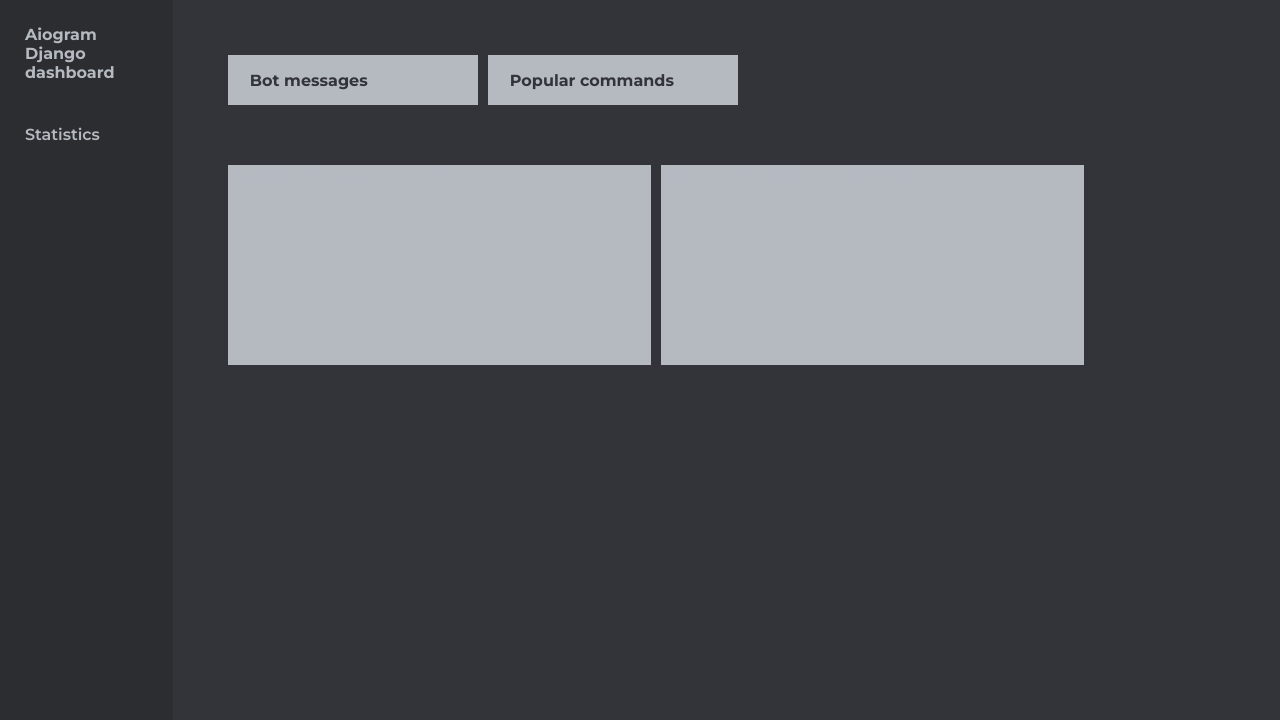
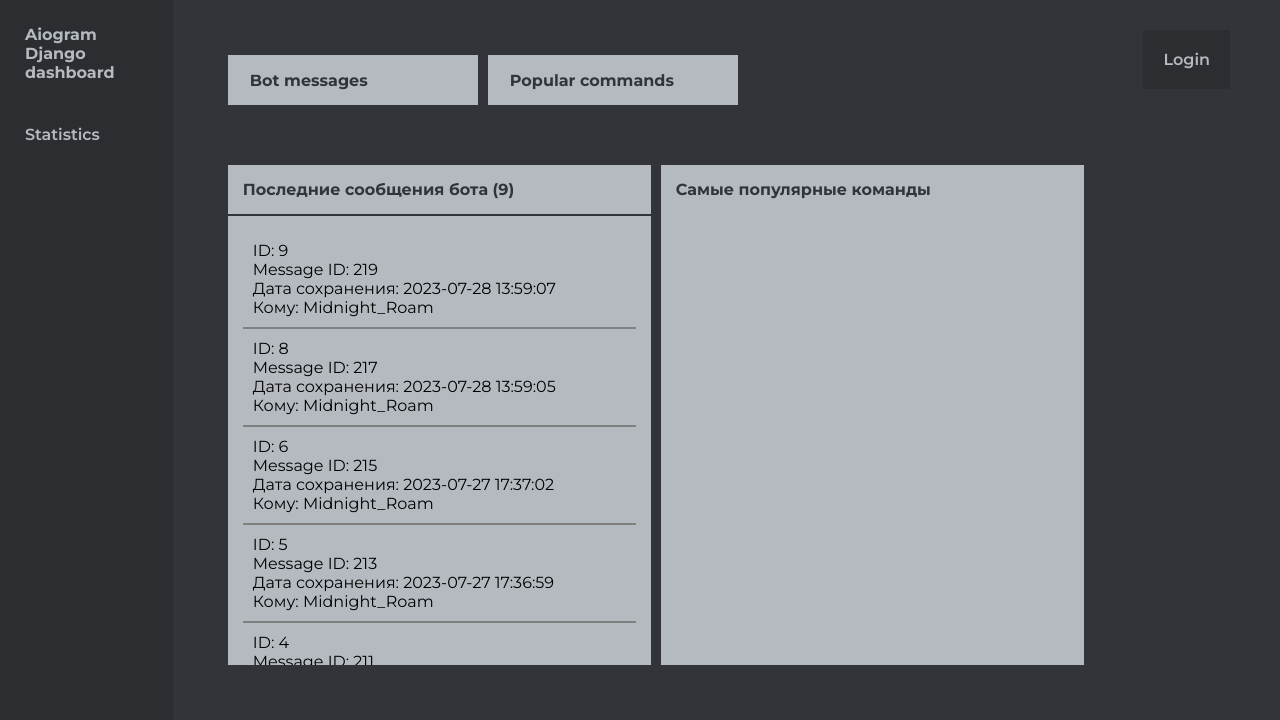
Before and after one commit to MidnightRoam/tg_bot_aiogram_django, a Django app: page / in a window 1280 px wide. Shown: the top 720 px of the page. Run offline with Django 4.2, Linux system fonts and the light colour scheme; data comes from the database, SQL or seed files in the repository; both versions use the stored data as it was after the commit.

Commit message:
Rethinking the file structure of the project. Added new css styles, changed MessageListView and html documents.

```diff
--- a/service/bot_messages/views.py
+++ b/service/bot_messages/views.py
@@ -1,8 +1,49 @@
+from django.shortcuts import get_object_or_404
 from django.views.generic import ListView
 
 from .models import Message
 
 
 class MessageListView(ListView):
+    """
+    Класс MessageListView представляет представление списка сообщений в боте.
+
+    Атрибуты:
+        template_name (str): Имя шаблона для отображения списка сообщений.
+        model (Model): Модель, используемая для получения данных сообщений.
+
+    Методы:
+        get_queryset(): Возвращает QuerySet с сообщениями, отсортированными по дате.
+        get_context_data(**kwargs): Возвращает контекст данных для отображения списка сообщений.
+
+    """
     template_name = 'bot_messages/messages_list.html'
     model = Message
+
+    def get_queryset(self):
+        """
+        Возвращает QuerySet с сообщениями, отсортированными по дате.
+        """
+        username_sort = self.request.GET.get('username')
+        group_sort = self.request.GET.get('group')
+        if username_sort:
+            return Message.objects.filter('to_whom').order_by('-date')
+        if group_sort:
+            return Message.objects.filter('to_whom').order_by('-date')
+
+        return Message.objects.all().order_by('-date')
+
+    def get_context_data(self, **kwargs):
+        """
+        Возвращает контекст данных для отображения списка сообщений.
+
+        Аргументы:
+            **kwargs: Дополнительные аргументы для метода get_context_data.
+
+        Возвращает:
+            dict: Контекст данных для использования в шаблоне.
+        """
+        context = super().get_context_data(**kwargs)
+        context["title"] = "Bot analytics"
+        context["messages"] = self.get_queryset()
+        return context
--- a/service/service/settings.py
+++ b/service/service/settings.py
@@ -38,7 +38,8 @@ INSTALLED_APPS = [
     'django.contrib.messages',
     'django.contrib.staticfiles',
 
-    'bot_messages.apps.BotMessagesConfig'
+    'bot_messages.apps.BotMessagesConfig',
+    'tgbot.apps.TgbotConfig'
 ]
 
 MIDDLEWARE = [
--- a/service/static/css/dashboard.css
+++ b/service/static/css/dashboard.css
@@ -1,7 +1,21 @@
 .dashboard {
     display: flex;
-    flex-direction: column;
+    flex-direction: row;
+    justify-content: space-between;
     padding: 50px;
+}
+
+.auth .user-profile__link {
+    font-weight: 600;
+    background-color: #2b2d31;
+    padding: 20px;
+    text-decoration: none;
+    transition: 0.2s;
+}
+
+.auth .user-profile__link:hover {
+    color: #2b2d31;
+    background-color: #b5bac1;
 }
 
 .dashboard .statistic {
@@ -44,8 +58,25 @@
 .content .article__default {
     background-color: #b5bac1;
     width: 40%;
-    height: 200px;
+    height: 500px;
+    overflow: auto;
     justify-self: left;
     align-self: center;
     margin: 5px;
 }
+
+.content .article__default .title {
+    color: #32343a;
+    padding: 15px;
+}
+
+.content .article__default .messages__ul {
+    border-top: 2px solid #32343a;
+    padding: 15px;
+    list-style-type: none;
+}
+.messages__ul .message__ul {
+    padding: 10px;
+    list-style-type: none;
+    border-bottom: 2px solid grey;
+}
--- a/service/templates/bot_messages/messages_list.html
+++ b/service/templates/bot_messages/messages_list.html
@@ -6,6 +6,8 @@
 <link rel="stylesheet" href="{% static 'css/include/sidebar.css' %}">
 {% endblock %}
 
+{% block title %} {{ title }} {% endblock %}
+
 {% block content %}
 <div class="container">
     {% include 'include/sidebar.html' %}
@@ -13,10 +15,22 @@
     {% include 'include/dashboard-controls.html' %}
         <section class="articles">
             <article class="article__default bot__messages">
-                <h1>Последние сообщения бота</h1>
+<!--                {% include 'include/filtering_form.html' %}-->
+                <h1 class="title">Последние сообщения бота ({{ messages|length }})</h1>
+                <ul class="messages__ul">
+                    {% for message in messages %}
+                    <ul class="message__ul">
+                        <li class="message_li">ID: {{ message.id }}</li>
+                        <li class="message_li">Message ID: {{ message.message_id }}</li>
+                        <li class="message_li">Дата сохранения: {{ message.date }}</li>
+                        <li class="message_li">Кому: {{ message.to_whom }}</li>
+                    </ul>
+                    {% endfor %}
+                </ul>
             </article>
             <article class="article__default popular__commands">
-                <h1>Самые популярные команды</h1>
+                <h1 class="title">Самые популярные команды</h1>
+                <p class="text__content"></p>
             </article>
         </section>
     </section>
--- a/service/templates/include/dashboard-controls.html
+++ b/service/templates/include/dashboard-controls.html
@@ -3,4 +3,14 @@
         <a href="{% url 'messages-list' %}" class="link">Bot messages</a>
         <a href="#" class="link">Popular commands</a>
     </section>
+    {% if user.is_authenticated %}
+    <section class="auth">
+        <a href="#" class="user-profile__link">{{ user }}</a>
+        <a href="#" class="user-profile__link">Logout</a>
+    </section>
+    {% else %}
+    <section class="auth">
+        <a href="#" class="user-profile__link">Login</a>
+    </section>
+    {% endif %}
 </div>
--- /dev/null
+++ b/service/templates/include/filtering_form.html
@@ -0,0 +1,13 @@
+<form action="" id="filtering-form" method="get" name="filter">
+    <select class="select__main select" name="order_by">
+        <option value="username">Сортировка по пользователю</option>
+        <option value="group">Сортировка по группе</option>
+    </select>
+    <select>
+        <option value="username">Сортировка по пользователю</option>
+        {% for username in messages.to_whom %}
+            <option value="">{{ username }}</option>
+        {% endfor %}}
+    </select>
+    <button class="btn-primary" type="submit">Сортировать</button>
+</form>
--- /dev/null
+++ b/service/tgbot/apps.py
@@ -0,0 +1,6 @@
+from django.apps import AppConfig
+
+
+class TgbotConfig(AppConfig):
+    default_auto_field = 'django.db.models.BigAutoField'
+    name = 'tgbot'
--- a/tgbot/database/sqlite.py
+++ b/service/tgbot/database/sqlite.py
@@ -10,7 +10,8 @@ async def db_start():
     """
     global db, cur
 
-    db_filename = "service/db.sqlite3"
+    service_folder = os.path.dirname(os.path.dirname(os.path.abspath('service')))
+    db_filename = os.path.join(service_folder, "db.sqlite3")
     if os.path.exists(db_filename):
         db = await aiosqlite.connect(db_filename)
         cur = await db.cursor()
--- a/tgbot/handlers/client.py
+++ b/service/tgbot/handlers/client.py
@@ -4,9 +4,9 @@ from random import randrange
 import requests
 from aiogram import types, Dispatcher
 
-from tgbot.config import OPEN_WEATHERMAP_TOKEN, NY_TIMES_API_TOKEN
-from tgbot.keyboards.reply_keyboards import get_default_keyboard
-from tgbot.database.sqlite import get_bot_messages_db, save_bot_message_db
+from service.tgbot.config import OPEN_WEATHERMAP_TOKEN, NY_TIMES_API_TOKEN
+from service.tgbot.keyboards.reply_keyboards import get_default_keyboard
+from service.tgbot.database.sqlite import save_bot_message_db
 
 HELP_COMMANDS = """
 <strong>Поддерживаемые команды</strong>:
--- a/tgbot/main.py
+++ b/service/tgbot/main.py
@@ -1,8 +1,8 @@
 from aiogram import executor
 
-from tgbot.config import dp
-from tgbot.handlers import client
-from tgbot.database.sqlite import db_start
+from service.tgbot.config import dp
+from service.tgbot.handlers import client
+from service.tgbot.database.sqlite import db_start
 
 client.register_handlers_client(dp)
 
```
Also changed, not shown: service/__init__.py (added), service/db.sqlite3, service/static/css/include/sidebar.css (line endings or trailing spaces), service/tgbot/__init__.py (added), service/tgbot/config.py (renamed from tgbot/config.py), service/tgbot/database/__init__.py (added), service/tgbot/handlers/__init__.py (added), service/tgbot/keyboards/__init__.py (added), service/tgbot/keyboards/reply_keyboards.py (renamed from tgbot/keyboards/reply_keyboards.py), service/tgbot/migrations/__init__.py (added).
